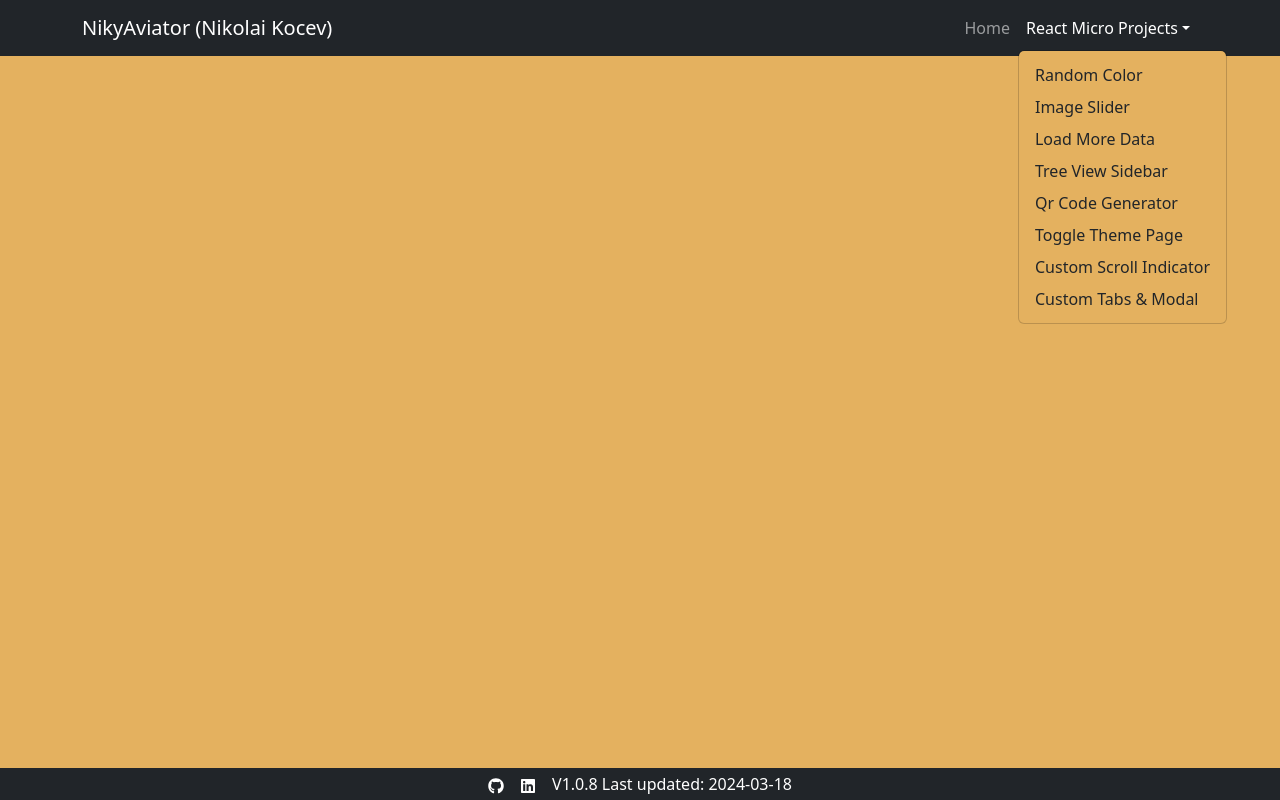
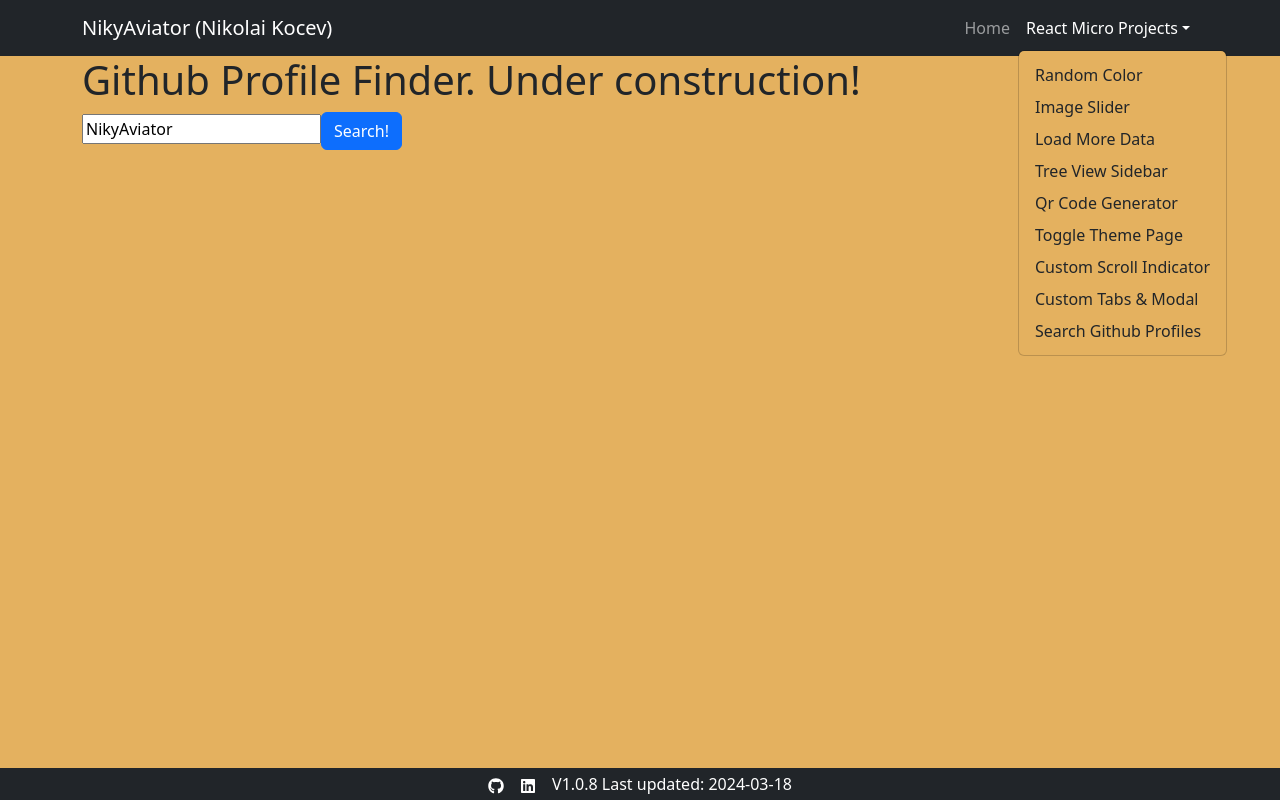
Before and after one commit to NikyAviator/nikolaikocev, a React (Vite) app in the folder frontend/: page /githubprofiler in a window 1280 px wide. Both pictures are taken after a click on the button "React Micro Projects". Built offline with nearby package versions, Linux system fonts and the light colour scheme; no server answers; a web font is replaced by a local one.

Commit message:
Github profile search page in place!
But needs now to be worked on, also will try to style it in bootstrap fashion later on.

```diff
--- a/frontend/src/App.jsx
+++ b/frontend/src/App.jsx
@@ -12,7 +12,7 @@ import QrCodePage from './Pages/QrCodePage.jsx';
 import LightDarkPage from './Pages/LightDarkPage.jsx';
 import ScrollIndicatorPage from './Pages/ScrollIndicatorPage.jsx';
 import TabsPage from './Pages/TabsPage.jsx';
-
+import GithubProfilePage from './Pages/GithubProfilePage.jsx';
 function App() {
   return (
     <>
@@ -31,6 +31,7 @@ function App() {
             <Route path='/toggletheme' element={<LightDarkPage />} />
             <Route path='/scrollindicator' element={<ScrollIndicatorPage />} />
             <Route path='/tabs' element={<TabsPage />} />
+            <Route path='/githubprofiler' element={<GithubProfilePage />} />
           </Routes>
         </main>
         <footer>
--- a/frontend/src/Components/Header.jsx
+++ b/frontend/src/Components/Header.jsx
@@ -39,6 +39,9 @@ function Header() {
               <NavDropdown.Item href='/tabs'>
                 Custom Tabs & Modal
               </NavDropdown.Item>
+              <NavDropdown.Item href='/githubprofiler'>
+                Search Github Profiles
+              </NavDropdown.Item>
             </NavDropdown>
           </Nav>
         </Navbar.Collapse>
--- a/frontend/src/Components/github-profile-finder/Github.jsx
+++ b/frontend/src/Components/github-profile-finder/Github.jsx
@@ -14,7 +14,7 @@ const Github = () => {
 
   useEffect(() => {
     fetchGitHubProfile(userName);
-  }, []);
+  }, [userName]);
 
   return (
     <div className='github-profile-container'>
@@ -22,11 +22,11 @@ const Github = () => {
         <input
           name='search-by-username'
           type='text'
-          placeholder='Enter Github Username'
+          placeholder='Enter Github user name'
           value={userName}
           onChange={(e) => setUserName(e.target.value)}
         />
-        <Button onClick={handleClick}></Button>
+        <Button onClick={handleClick}>Search!</Button>
       </div>
     </div>
   );
--- /dev/null
+++ b/frontend/src/Pages/GithubProfilePage.jsx
@@ -0,0 +1,14 @@
+import '../scss/styles.scss';
+import Container from 'react-bootstrap/Container';
+import Github from '../Components/github-profile-finder/Github';
+
+const GithubProfilePage = () => {
+  return (
+    <Container>
+      <h1>Github Profile Finder. Under construction!</h1>
+      <Github />
+    </Container>
+  );
+};
+
+export default GithubProfilePage;
```
